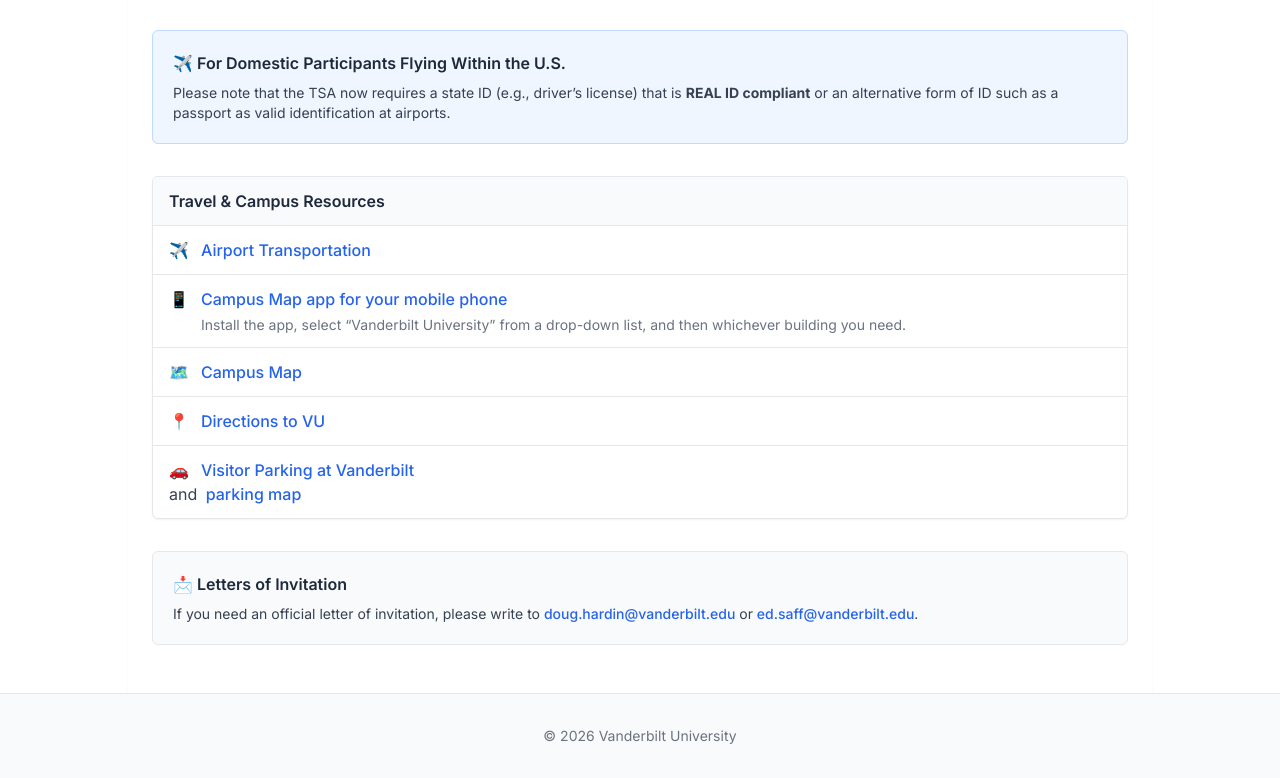
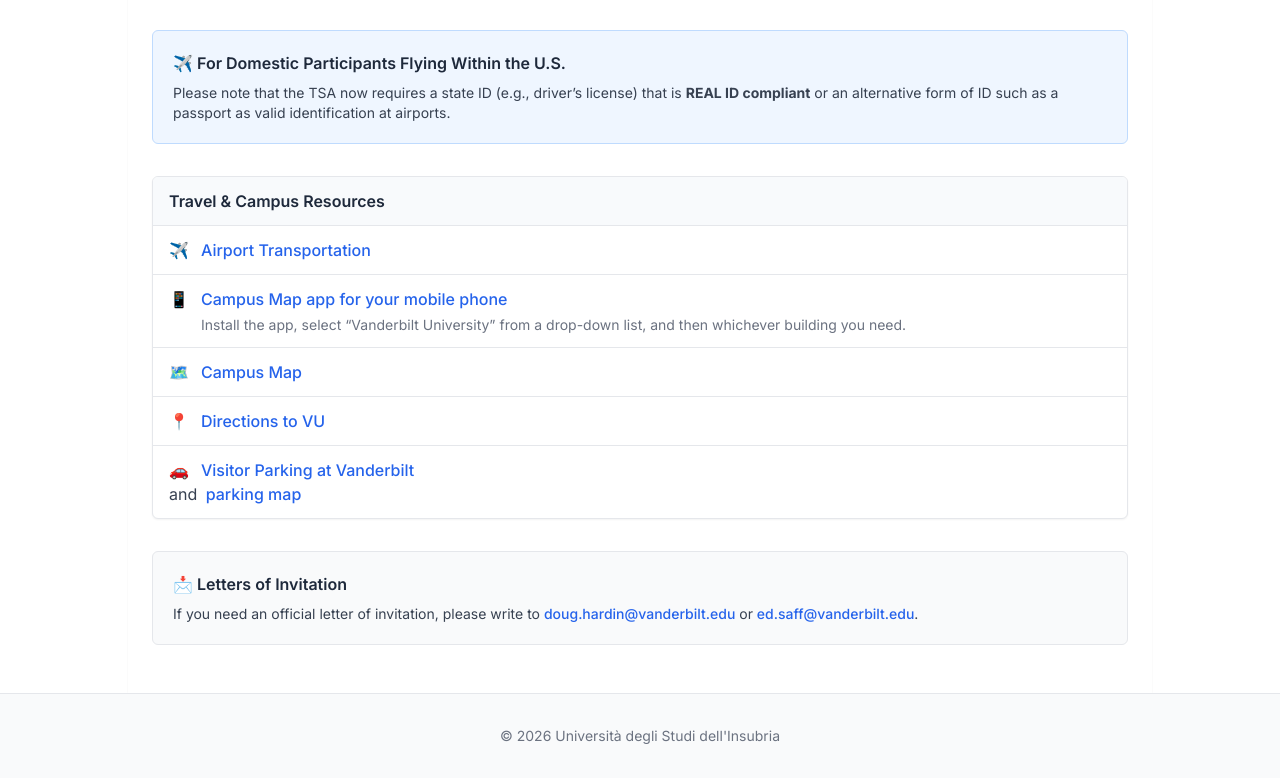
Before and after one commit to samueletonati/Nashville-Workshop, a Next.js app: page / in a window 1280 px wide. Shown: the part 2485-3263 px from the top of the page. Built offline with nearby package versions, Linux system fonts and the light colour scheme.

Commit message:
Update layout and venue section with travel info and copyright

```diff
--- a/app/layout.tsx
+++ b/app/layout.tsx
@@ -34,7 +34,7 @@
 
         {/* Footer */}
         <footer className="border-t border-gray-200 bg-gray-50 py-8 text-center text-sm text-gray-500">
-          <p>© {new Date().getFullYear()} Vanderbilt University</p>
+          <p>© {new Date().getFullYear()} Università degli Studi dell&apos;Insubria</p>
         </footer>
       </body>
     </html>
```
